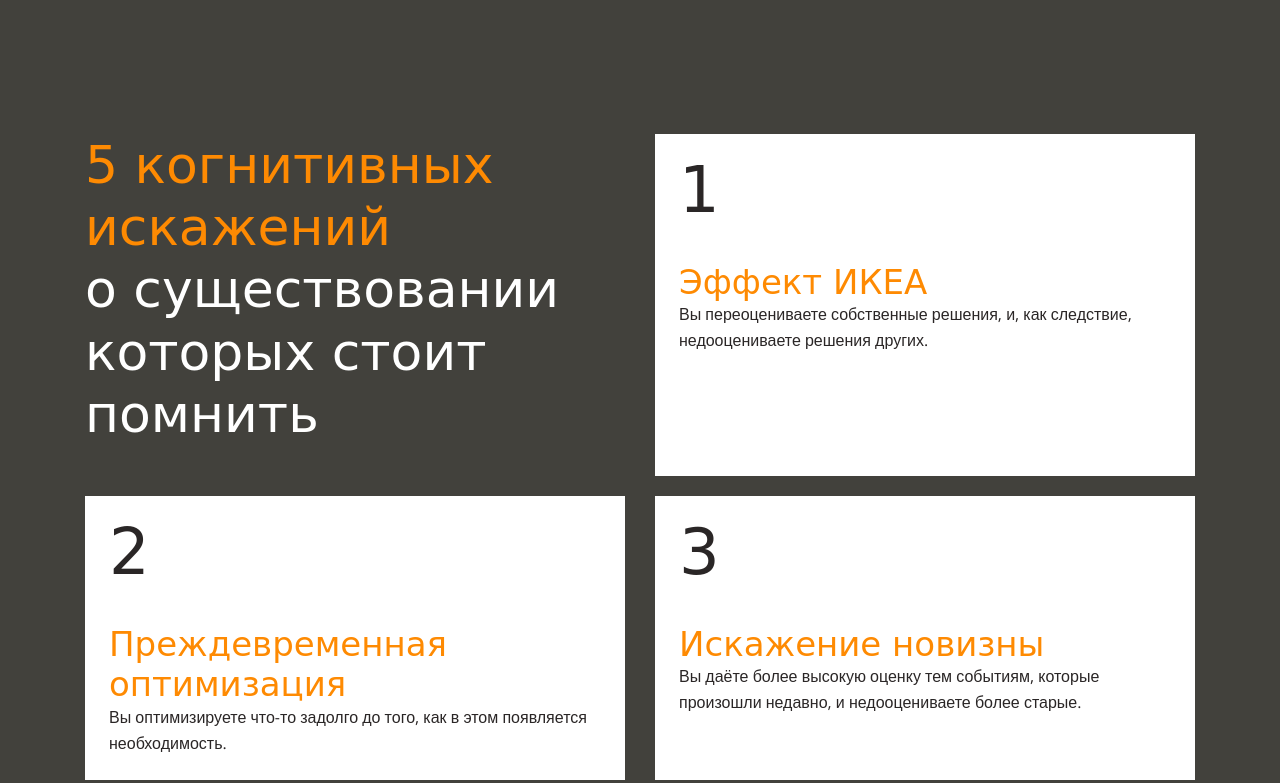
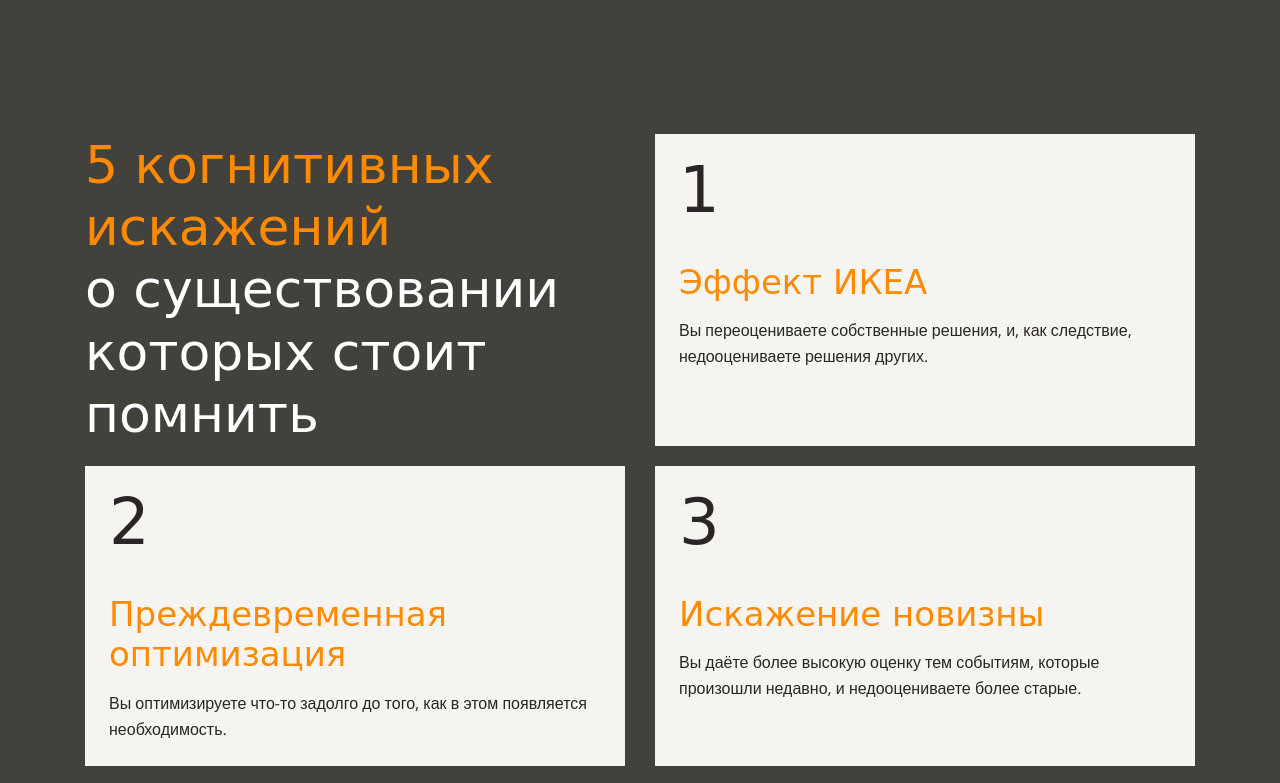
Before and after one commit to elisad5791/layout-designer-project-lvl1, a website: page src/index.html in a window 1280 px wide. Shown: the part 1760-2543 px from the top of the page. Drawn offline with nearby package versions, Linux system fonts and the light colour scheme; grey boxes are pictures that could not be loaded; a web font is replaced by a local one.

Commit message:
Fix styles

```diff
--- a/src/styles/style.css
+++ b/src/styles/style.css
@@ -168,6 +168,8 @@ body {
 }
 
 .navigation-title {
+  margin-bottom: 0;
+
   color: var(--white);
   font-size: 52px;
 }
@@ -176,7 +178,7 @@ body {
   display: block;
   padding: 24px;
 
-  background-color: var(--white);
+  background-color: var(--light);
 
   transition: 1s;
 }
@@ -196,6 +198,8 @@ body {
 }
 
 .card-title {
+  margin-bottom: 16px;
+
   color: var(--main);
   font-weight: normal;
   font-size: 34px;
```
